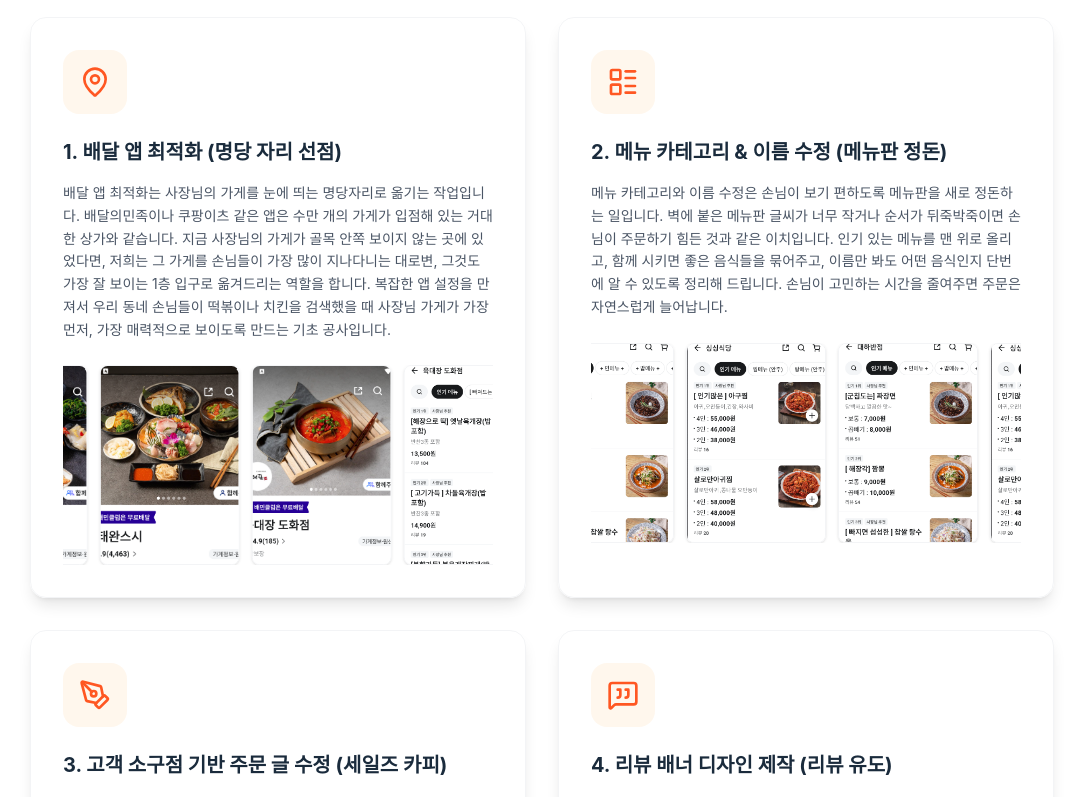
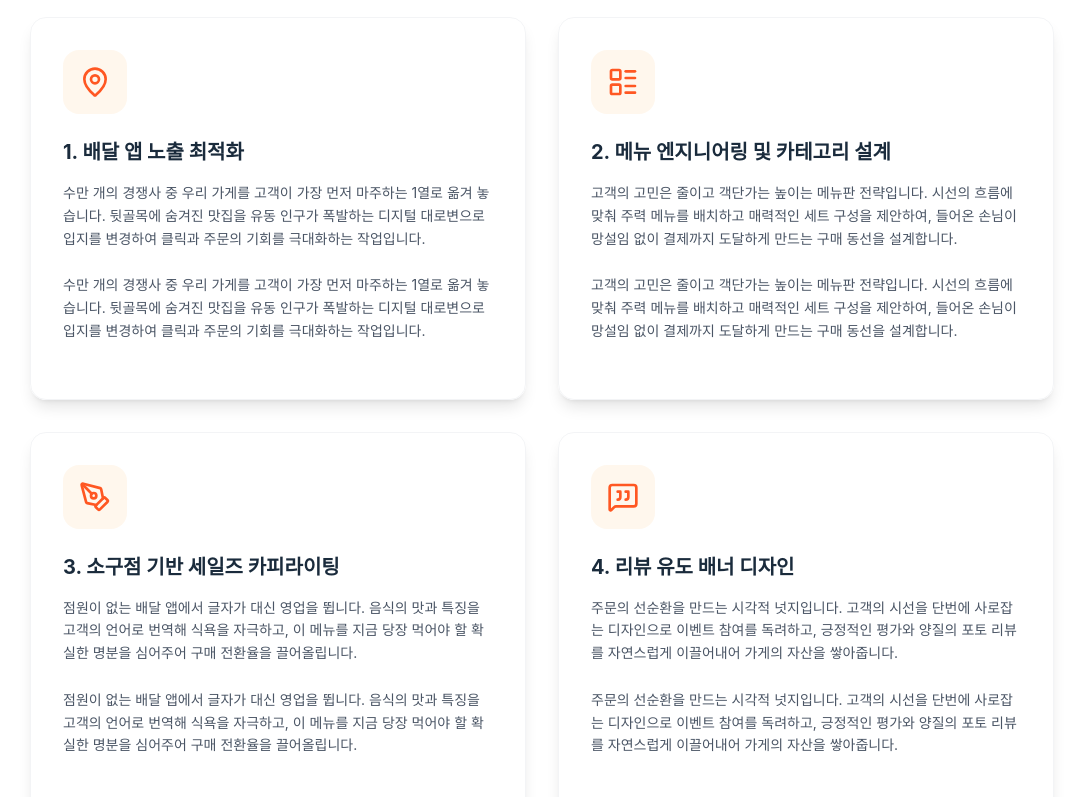
Before and after one commit to asaaaa12313/baemin3, a Next.js app: page / in a window 1280 px wide. Shown: the part 1960-2757 px from the top of the page, without its empty margins (98-1181 px from the left). Built offline with nearby package versions, Linux system fonts and the light colour scheme; a web font is replaced by a local one.

Commit message:
feat: content update for service detail section and remove image marquee

```diff
--- a/src/components/sections/ServiceDetail.tsx
+++ b/src/components/sections/ServiceDetail.tsx
@@ -4,62 +4,29 @@ import { motion } from "framer-motion";
 import { MapPin, LayoutList, PenTool, MessageSquareQuote } from "lucide-react";
 import { Card } from "@/components/ui/Card";
 
-function MarqueeImage({ images }: { images: string[] }) {
-    // Determine multiplication factor to ensure seamless loop
-    // Ensure at least 12 items or sufficient width for smoothness
-    const filledImages = images.length === 0 ? [] :
-        images.length < 5 ? [...images, ...images, ...images, ...images, ...images, ...images] :
-            [...images, ...images, ...images];
 
-    return (
-        <div className="w-full overflow-hidden mt-4">
-            <div className="relative w-full h-[150px] md:h-[200px]">
-                <motion.div
-                    className="flex gap-3 absolute top-0 left-0 h-full"
-                    animate={{ x: ["0%", "-50%"] }}
-                    transition={{
-                        repeat: Infinity,
-                        duration: 30, // Consistent speed
-                        ease: "linear",
-                    }}
-                    style={{ width: "max-content" }}
-                >
-                    {filledImages.map((src, i) => (
-                        <div key={i} className="relative w-[100px] h-[150px] md:w-[140px] md:h-[200px] flex-shrink-0 rounded-lg overflow-hidden border border-gray-100 shadow-sm">
-                            <img
-                                src={src}
-                                alt={`Service Image ${i}`}
-                                className="w-full h-full object-cover"
-                            />
-                        </div>
-                    ))}
-                </motion.div>
-            </div>
-        </div>
-    );
-}
 
 export function ServiceDetail() {
     const details = [
         {
             icon: <MapPin className="w-8 h-8 text-vivid-orange" />,
-            title: "1. 배달 앱 최적화 (명당 자리 선점)",
-            description: "배달 앱 최적화는 사장님의 가게를 눈에 띄는 명당자리로 옮기는 작업입니다. 배달의민족이나 쿠팡이츠 같은 앱은 수만 개의 가게가 입점해 있는 거대한 상가와 같습니다. 지금 사장님의 가게가 골목 안쪽 보이지 않는 곳에 있었다면, 저희는 그 가게를 손님들이 가장 많이 지나다니는 대로변, 그것도 가장 잘 보이는 1층 입구로 옮겨드리는 역할을 합니다. 복잡한 앱 설정을 만져서 우리 동네 손님들이 떡볶이나 치킨을 검색했을 때 사장님 가게가 가장 먼저, 가장 매력적으로 보이도록 만드는 기초 공사입니다."
+            title: "1. 배달 앱 노출 최적화",
+            description: "수만 개의 경쟁사 중 우리 가게를 고객이 가장 먼저 마주하는 1열로 옮겨 놓습니다. 뒷골목에 숨겨진 맛집을 유동 인구가 폭발하는 디지털 대로변으로 입지를 변경하여 클릭과 주문의 기회를 극대화하는 작업입니다."
         },
         {
             icon: <LayoutList className="w-8 h-8 text-vivid-orange" />,
-            title: "2. 메뉴 카테고리 & 이름 수정 (메뉴판 정돈)",
-            description: "메뉴 카테고리와 이름 수정은 손님이 보기 편하도록 메뉴판을 새로 정돈하는 일입니다. 벽에 붙은 메뉴판 글씨가 너무 작거나 순서가 뒤죽박죽이면 손님이 주문하기 힘든 것과 같은 이치입니다. 인기 있는 메뉴를 맨 위로 올리고, 함께 시키면 좋은 음식들을 묶어주고, 이름만 봐도 어떤 음식인지 단번에 알 수 있도록 정리해 드립니다. 손님이 고민하는 시간을 줄여주면 주문은 자연스럽게 늘어납니다."
+            title: "2. 메뉴 엔지니어링 및 카테고리 설계",
+            description: "고객의 고민은 줄이고 객단가는 높이는 메뉴판 전략입니다. 시선의 흐름에 맞춰 주력 메뉴를 배치하고 매력적인 세트 구성을 제안하여, 들어온 손님이 망설임 없이 결제까지 도달하게 만드는 구매 동선을 설계합니다."
         },
         {
             icon: <PenTool className="w-8 h-8 text-vivid-orange" />,
-            title: "3. 고객 소구점 기반 주문 글 수정 (세일즈 카피)",
-            description: "고객 소구점 기반 주문 글 수정은 점원을 대신해 음식의 매력을 맛깔나게 설명해 주는 것입니다. 홀에서는 사장님이 이 메뉴는 매콤해서 술안주로 딱이다 혹은 양이 푸짐해서 둘이 먹기 좋다라고 직접 설명해 주실 수 있지만, 배달 앱에서는 오직 글자만으로 손님을 설득해야 합니다. 저희는 사장님 음식의 장점을 찾아내어, 손님이 글을 읽는 순간 입안에 군침이 돌고 당장 결제 버튼을 누르고 싶게 만드는 영업 멘트를 적어드립니다."
+            title: "3. 소구점 기반 세일즈 카피라이팅",
+            description: "점원이 없는 배달 앱에서 글자가 대신 영업을 뜁니다. 음식의 맛과 특징을 고객의 언어로 번역해 식욕을 자극하고, 이 메뉴를 지금 당장 먹어야 할 확실한 명분을 심어주어 구매 전환율을 끌어올립니다."
         },
         {
             icon: <MessageSquareQuote className="w-8 h-8 text-vivid-orange" />,
-            title: "4. 리뷰 배너 디자인 제작 (리뷰 유도)",
-            description: "리뷰 배너 디자인 제작은 손님에게 기분 좋은 칭찬을 유도하는 장치입니다. 다른 손님이 남긴 좋은 리뷰는 매장을 찾아온 손님에게 옆 테이블에서 들려오는 맛있다라는 감탄사와 같습니다. 저희는 손님이 음식을 다 먹고 난 후 기꺼이 별점 5개와 좋은 사진 리뷰를 남길 수 있도록, 눈에 확 띄면서도 기분 좋은 약속이 담긴 근사한 안내판을 만들어 앱 상단에 걸어드립니다."
+            title: "4. 리뷰 유도 배너 디자인",
+            description: "주문의 선순환을 만드는 시각적 넛지입니다. 고객의 시선을 단번에 사로잡는 디자인으로 이벤트 참여를 독려하고, 긍정적인 평가와 양질의 포토 리뷰를 자연스럽게 이끌어내어 가게의 자산을 쌓아줍니다."
         }
     ];
 
@@ -102,29 +69,9 @@ export function ServiceDetail() {
                                     {item.description}
                                 </p>
 
-                                {index === 0 && (
-                                    <MarqueeImage images={[
-                                        "/images/app1.png", "/images/app2.png", "/images/app3.png", "/images/app6.png",
-                                    ]} />
-                                )}
-
-                                {index === 1 && (
-                                    <MarqueeImage images={[
-                                        "/images/app4.png", "/images/app5.png"
-                                    ]} />
-                                )}
-
-                                {index === 2 && (
-                                    <MarqueeImage images={[
-                                        "/images/app7.png"
-                                    ]} />
-                                )}
-
-                                {index === 3 && (
-                                    <MarqueeImage images={[
-                                        "/images/banner1.jpg", "/images/banner2.jpg"
-                                    ]} />
-                                )}
+                                <p className="text-gray-600 leading-relaxed text-sm mb-6">
+                                    {item.description}
+                                </p>
                             </Card>
                         </motion.div>
                     ))}
```
